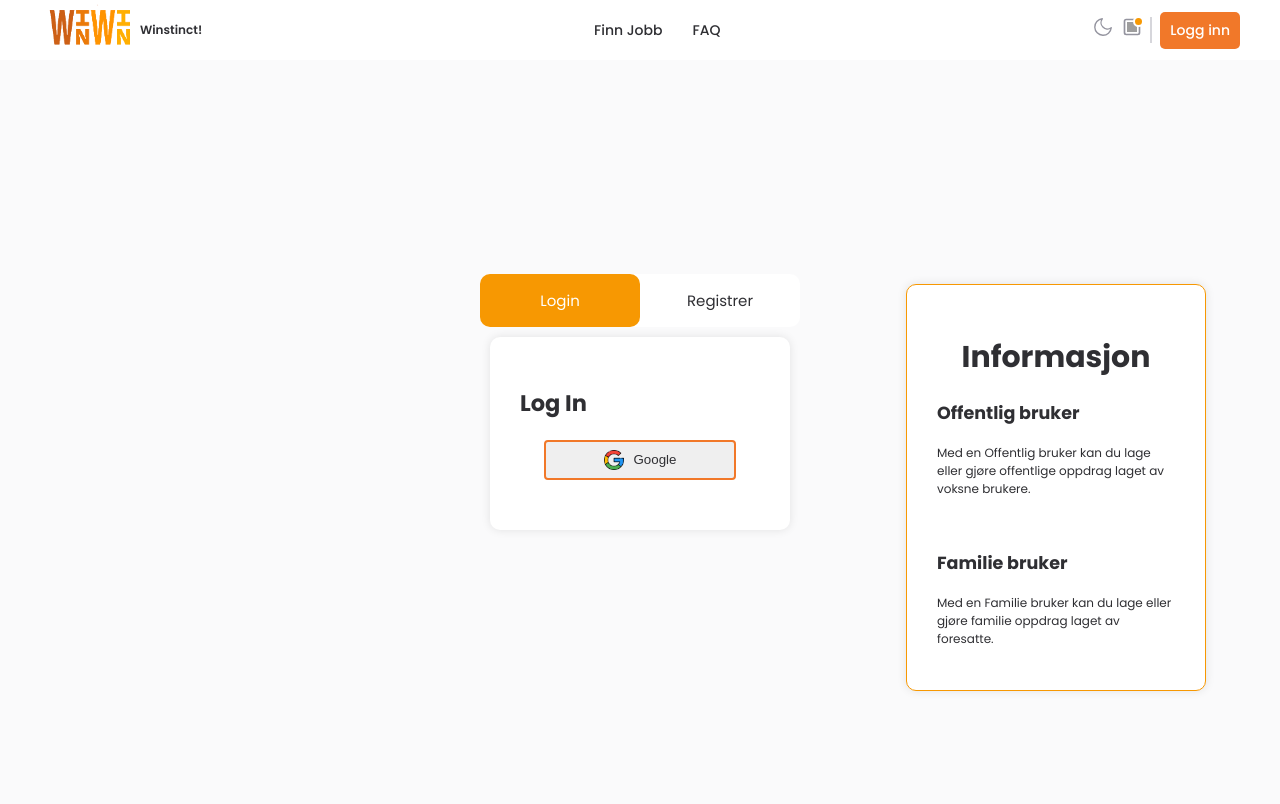
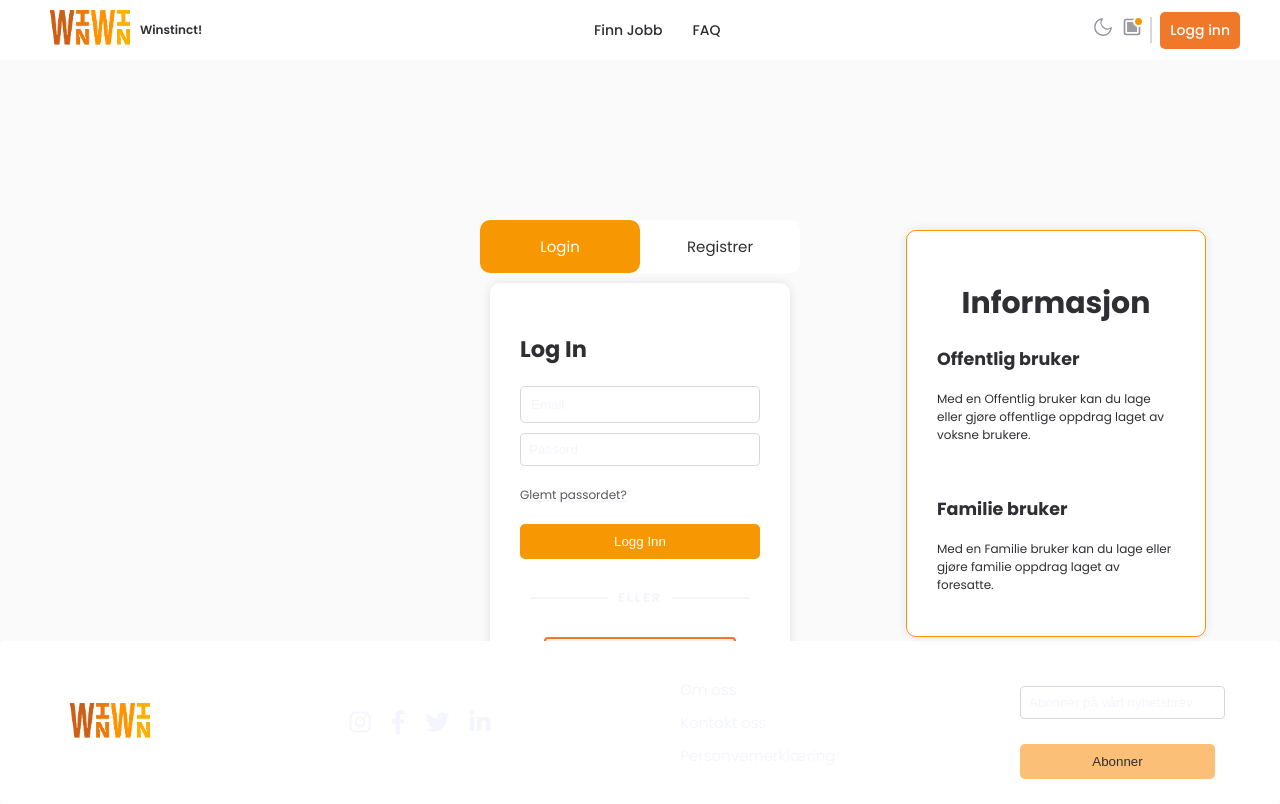
Before and after one commit to Extoren/win-win, a React (Create React App) app: page /Login in a window 1280 px wide. Built offline with nearby package versions, Linux system fonts and the light colour scheme; no server answers; grey boxes are pictures that could not be loaded.

Commit message:
Footer, Login page update, Filter style update

```diff
--- a/src/App.css
+++ b/src/App.css
@@ -22,7 +22,7 @@
   background-color: var(--body-bg-color); /* Set the color of the scrollbar thumb on hover */
 }
 
-:root {
+:root, .light-mode {
   --body-bg-color: #e5ecef;
   --theme-bg-color: #fafafb;
   --body-font: "Poppins", sans-serif;
@@ -530,6 +530,7 @@ input:not(:focus) + .Categories-nav {
   scroll-behavior: smooth;
   padding: 40px 20px; /* Add top padding to push the content down */
   overflow: scroll;
+  overflow-x: hidden;
   box-sizing: border-box; /* Include padding in the height calculation */
 }
 
@@ -662,6 +663,7 @@ input:not(:focus) + .Categories-nav {
   display: flex;
   flex-grow: 1;
   padding-top: 30px;
+  margin-bottom: 100px;
 }
 
 .search-type {
@@ -1603,11 +1605,120 @@ a {
   color: var(--active-color) !important;
   background: var(--active-color) !important;
   border-radius: 10px;
-  padding: 2px;
-}
+  padding: 1px;
+  height: 5px;
+  -webkit-appearance: none;
+}
+
+/* Chrome, Safari, etc. */
+#range-min::-webkit-slider-thumb {
+  -webkit-appearance: none; /* Remove default styling */
+  appearance: none;
+  background: var(--placeholder-color); /* Your custom handle color */
+  width: 15px; /* Width and height can be adjusted */
+  height: 15px;
+  border-radius: 50%; /* Makes it circular */
+}
+
+/* Firefox */
+#range-min::-moz-range-thumb {
+  background: var(--placeholder-color); /* Your custom handle color */
+  width: 15px; /* Width and height can be adjusted */
+  height: 15px;
+  border-radius: 50%; /* Makes it circular */
+}
+
+/* IE and others */
+#range-min::-ms-thumb {
+  background: var(--placeholder-color); /* Your custom handle color */
+  width: 15px; /* Width and height can be adjusted */
+  height: 15px;
+  border-radius: 50%; /* Makes it circular */
+}
+
 
 #background-change {
   background: var(--alert-bg-color-part-two);
   padding: 10px;
   border-radius: 5px;
 }
+
+
+
+
+.site-footer {
+  background-color: var(--header-bg-color);
+  color: var(--active-color);
+  padding: 20px 0;
+
+  border-radius: 5px;
+  display: flex;
+  justify-content: center;
+  align-items: center;
+  flex-direction: column;
+}
+
+.footer-container {
+  display: flex;
+  justify-content: space-between;
+  align-items: center;
+  flex-wrap: wrap;
+  max-width: 1200px;
+  width: 100%;
+  margin: 0 auto;
+  padding: 0 20px;
+}
+
+.footer-logo svg {
+  width: 100px; /* Adjust based on your logo's size */
+  fill: var(--active-color);
+}
+
+.footer-social-media a {
+  margin: 0 10px;
+  color: var(--placeholder-color);
+  font-size: 24px; /* Adjust the size of the icons */
+}
+
+.footer-social-media a:hover {
+  color: var(--active-color);
+}
+
+.footer-links a {
+  display: block;
+  margin: 10px 0;
+  color: var(--placeholder-color);
+  text-decoration: none;
+}
+
+.footer-links a:hover {
+  color: var(--active-color);
+}
+
+.footer-newsletter form {
+  display: flex;
+  margin-top: 20px;
+}
+
+.footer-newsletter input,
+.footer-newsletter button {
+  padding: 10px;
+  margin: 5px;
+}
+
+.footer-newsletter input {
+  flex-grow: 1;
+}
+
+.footer-newsletter button {
+  background-color: var(--active-light-color);
+  border: none;
+  color: var(--body-color);
+  cursor: pointer;
+}
+
+@media (max-width: 768px) {
+  .footer-container {
+      flex-direction: column;
+  }
+}
--- /dev/null
+++ b/src/Footer.jsx
@@ -0,0 +1,42 @@
+import React from 'react';
+import './App.css'; // Make sure to create a CSS file for styling
+import Logo from './Bilder/Logo_CC.png';
+
+const Footer = () => {
+    return (
+        <footer className="site-footer" id='footer'>
+            <div className="footer-container">
+                <div className="footer-logo">
+                    <img src={Logo} alt="logo" id="logo" />
+                </div>
+                <div className="footer-social-media">
+                    <a href="https://www.instagram.com/" target="_blank" rel="noopener noreferrer">
+                        <i className="fab fa-instagram"></i>
+                    </a>
+                    <a href="https://www.facebook.com/" target="_blank" rel="noopener noreferrer">
+                        <i className="fab fa-facebook-f"></i>
+                    </a>
+                    <a href="https://www.twitter.com/" target="_blank" rel="noopener noreferrer">
+                        <i className="fab fa-twitter"></i>
+                    </a>
+                    <a href="https://www.linkedin.com/" target="_blank" rel="noopener noreferrer">
+                        <i className="fab fa-linkedin-in"></i>
+                    </a>
+                </div>
+                <div className="footer-links">
+                    <a href="/about">Om oss</a>
+                    <a href="/contact">Kontakt oss</a>
+                    <a href="/privacy">Personvernerklæring</a>
+                </div>
+                <div className="footer-newsletter">
+                    <form>
+                        <input type="email" placeholder="Abonner på vårt nyhetsbrev" />
+                        <button type="submit">Abonner</button>
+                    </form>
+                </div>
+            </div>
+        </footer>
+    );
+};
+
+export default Footer;
--- a/src/Pages/FAQ.css
+++ b/src/Pages/FAQ.css
@@ -1,5 +1,7 @@
 
-
+html {
+    overflow: hidden;
+}
 
 .faqs-container {
     display: flex;
--- a/src/Pages/FAQ.jsx
+++ b/src/Pages/FAQ.jsx
@@ -2,6 +2,7 @@ import React, { useState } from 'react';
 import './FAQ.css';
 import Header from '../header';
 import NavigationBar from '../NavigationBar';
+import Footer from '../Footer';
 
 function FAQ() {
     // State to keep track of the active FAQ
@@ -65,6 +66,7 @@ function FAQ() {
                 </div>
             </div>
             <NavigationBar />
+            <Footer />
         </div>
     );
 }
--- a/src/Pages/Login.css
+++ b/src/Pages/Login.css
@@ -1,41 +1,3 @@
-:root {
-    --body-bg-color: #e5ecef;
-    --theme-bg-color: #fafafb;
-    --body-font: "Poppins", sans-serif;
-    --body-color: #2f2f33;
-    --active-color: #F79802;
-    --active-light-color: #FBBF77;
-    --header-bg-color: #fff;
-    --search-border-color: #efefef;
-    --border-color: #d8d8d8;
-    --alert-bg-color: #e8f2ff;
-    --subtitle-color: #000;
-    --inactive-color: #f0f0f0;
-    --placeholder-color: #9b9ba5;
-    --time-button: #B7410E;
-    --level-button: #FBBF77;
-    --button-color: #fff;
-    --Hover-color: #F79802;
-    --login-color: #F17829;
-    --warning-color: #ff0000;
-  }
-
-  .dark-mode {
-    --body-bg-color: #1d1d1d;
-    --theme-bg-color: #13131a;
-    --header-bg-color: #1c1c24;
-    --alert-bg-color: #292932;
-    --body-color: #fff;
-    --inactive-color: #292932;
-    --subtitle-color: #c1c1c1;
-    --time-button: #fff;
-    --level-button: #13131a;
-    --active-light-color: #D86E39;
-    --border-color: #26262f;
-    --search-border-color: #26262f;
-    --login-color: #F17829;
-    --warning-color: #ff0000;
-  }
 
   body {
     margin: 0;
@@ -81,12 +43,12 @@
     height: 100vh;
     padding: 20px;
     margin-bottom: 50px;
+    margin-top: 100px;
 }
 
 @media (max-width: 1000px) {
     .form-container {
         margin-top: 150px;
-        margin-bottom: 150px;
     }
 }
 
@@ -108,6 +70,30 @@
     width: 300px;
     border-radius: 10px;
     box-shadow: 0 0 10px rgba(0,0,0,0.1);
+}
+
+.form-section.login h3, .contents form h3 {
+    color: var(--placeholder-color); /* Tomato color */
+    font-size: 0.85em; /* 1.5 times the size of the normal text */
+    text-align: center; /* Center the text */
+    text-transform: uppercase; /* Make the text uppercase */
+    letter-spacing: 2px; /* Increase the space between letters */
+    padding: 10px 0; /* Add some padding to the top and bottom */
+    margin: 20px 0; /* Add some margin to the top and bottom */
+    display: flex; /* Use flexbox */
+    align-items: center; /* Center items vertically */
+    justify-content: center; /* Center items horizontally */
+}
+
+.form-section.login h3::before,
+.form-section.login h3::after,
+.contents form h3::before,
+.contents form h3::after {
+    content: ""; /* Empty content */
+    flex-grow: 1; /* Allow the lines to grow */
+    background: var(--placeholder-color); /* Tomato color */
+    height: 2px; /* Height of the line */
+    margin: 0 10px; /* Space from the text */
 }
 
 .form-section.info p {
--- a/src/Pages/Login.jsx
+++ b/src/Pages/Login.jsx
@@ -7,6 +7,7 @@ import { useNavigate } from 'react-router-dom';
 import { AuthContext } from '../AuthContext';
 import { getDatabase, ref, set, onValue } from "firebase/database";
 import NavigationBar from '../NavigationBar';
+import Footer from '../Footer';
 
 function Login() {
 
@@ -129,6 +130,17 @@ function Login() {
                     {activeSection === 'login' && (
                             <div className="form-section login">
                                 <h2>Log In</h2>
+                                <form>
+                                    <input type="tel" placeholder="Email" required="" />
+                                    <input type="password" placeholder="Passord" required="" />
+                                    <a href="#" id="glømt">
+                                    Glemt passordet?
+                                    </a>
+                                    <button type="submit">Logg Inn</button>
+                                </form>
+
+                                <h3>eller</h3>
+
                                 <div className='email-container'>
                                     <button onClick={(e) => signInWithGoogle(e)} className="app-link-button3 app-google-sign-in-button">
                                         <img src="google.png" alt="Google logo" />
@@ -156,6 +168,10 @@ function Login() {
                                     <div className="arrow-left" onClick={() => setShowContents(false)}>Tilbake</div>
                                     <form>
                                         <h1>Registrer <span>{userType}</span> bruker</h1>
+                                            <label htmlFor="phoneNumberInput" className="form-label">Skriv inn</label>
+                                            <input type="email" className="form-control" id="phoneNumberInput" aria-describedby="emailHelp" placeholder='Email'/>
+                                            <input type="password" className="form-control" id="passwordInput" placeholder='Passord'/>
+                                        <h3>eller</h3>
                                         <div className='email-container'>
                                             <button onClick={(e) => signInWithGoogle(e)} className="app-link-button3 app-google-sign-in-button">
                                                 <img src="google.png" alt="Google logo" />
@@ -185,6 +201,7 @@ function Login() {
                 </div>
             </div>
             <NavigationBar />
+            <Footer />
         </div>
 
 
--- a/src/Pages/create.css
+++ b/src/Pages/create.css
@@ -1,42 +1,3 @@
-:root {
-  --body-bg-color: #e5ecef;
-  --theme-bg-color: #fafafb;
-  --body-font: "Poppins", sans-serif;
-  --body-color: #2f2f33;
-  --active-color: #F79802;
-  --active-light-color: #FBBF77;
-  --header-bg-color: #fff;
-  --search-border-color: #efefef;
-  --border-color: #d8d8d8;
-  --alert-bg-color: #e8f2ff;
-  --subtitle-color: #000;
-  --inactive-color: #f0f0f0;
-  --placeholder-color: #9b9ba5;
-  --time-button: #B7410E;
-  --level-button: #FBBF77;
-  --button-color: #fff;
-  --Hover-color: #F79802;
-  --login-color: #F17829;
-  --warning-color: #ff0000;
-}
-
-.dark-mode {
-  --body-bg-color: #1d1d1d;
-  --theme-bg-color: #13131a;
-  --header-bg-color: #1c1c24;
-  --alert-bg-color: #292932;
-  --body-color: #fff;
-  --inactive-color: #292932;
-  --subtitle-color: #c1c1c1;
-  --time-button: #fff;
-  --level-button: #13131a;
-  --active-light-color: #D86E39;
-  --border-color: #26262f;
-  --search-border-color: #26262f;
-  --login-color: #F17829;
-  --warning-color: #ff0000;
-}
-
 .create-job-listing-container {
     padding-top: 200px;
     padding-bottom: 100px;
--- a/src/Pages/makeUser.css
+++ b/src/Pages/makeUser.css
@@ -1,41 +1,4 @@
-:root {
-    --body-bg-color: #e5ecef;
-    --theme-bg-color: #fafafb;
-    --body-font: "Poppins", sans-serif;
-    --body-color: #2f2f33;
-    --active-color: #F79802;
-    --active-light-color: #FBBF77;
-    --header-bg-color: #fff;
-    --search-border-color: #efefef;
-    --border-color: #d8d8d8;
-    --alert-bg-color: #e8f2ff;
-    --subtitle-color: #000;
-    --inactive-color: #f0f0f0;
-    --placeholder-color: #9b9ba5;
-    --time-button: #B7410E;
-    --level-button: #FBBF77;
-    --button-color: #fff;
-    --Hover-color: #F79802;
-    --login-color: #F17829;
-    --warning-color: #ff0000;
-  }
 
-  .dark-mode {
-    --body-bg-color: #1d1d1d;
-    --theme-bg-color: #13131a;
-    --header-bg-color: #1c1c24;
-    --alert-bg-color: #292932;
-    --body-color: #fff;
-    --inactive-color: #292932;
-    --subtitle-color: #c1c1c1;
-    --time-button: #fff;
-    --level-button: #13131a;
-    --active-light-color: #D86E39;
-    --border-color: #26262f;
-    --search-border-color: #26262f;
-    --login-color: #F17829;
-    --warning-color: #ff0000;
-  }
 
 .make-user {
     display: flex;
```
Also changed, not shown: src/Home.jsx (+8 -2 lines).
